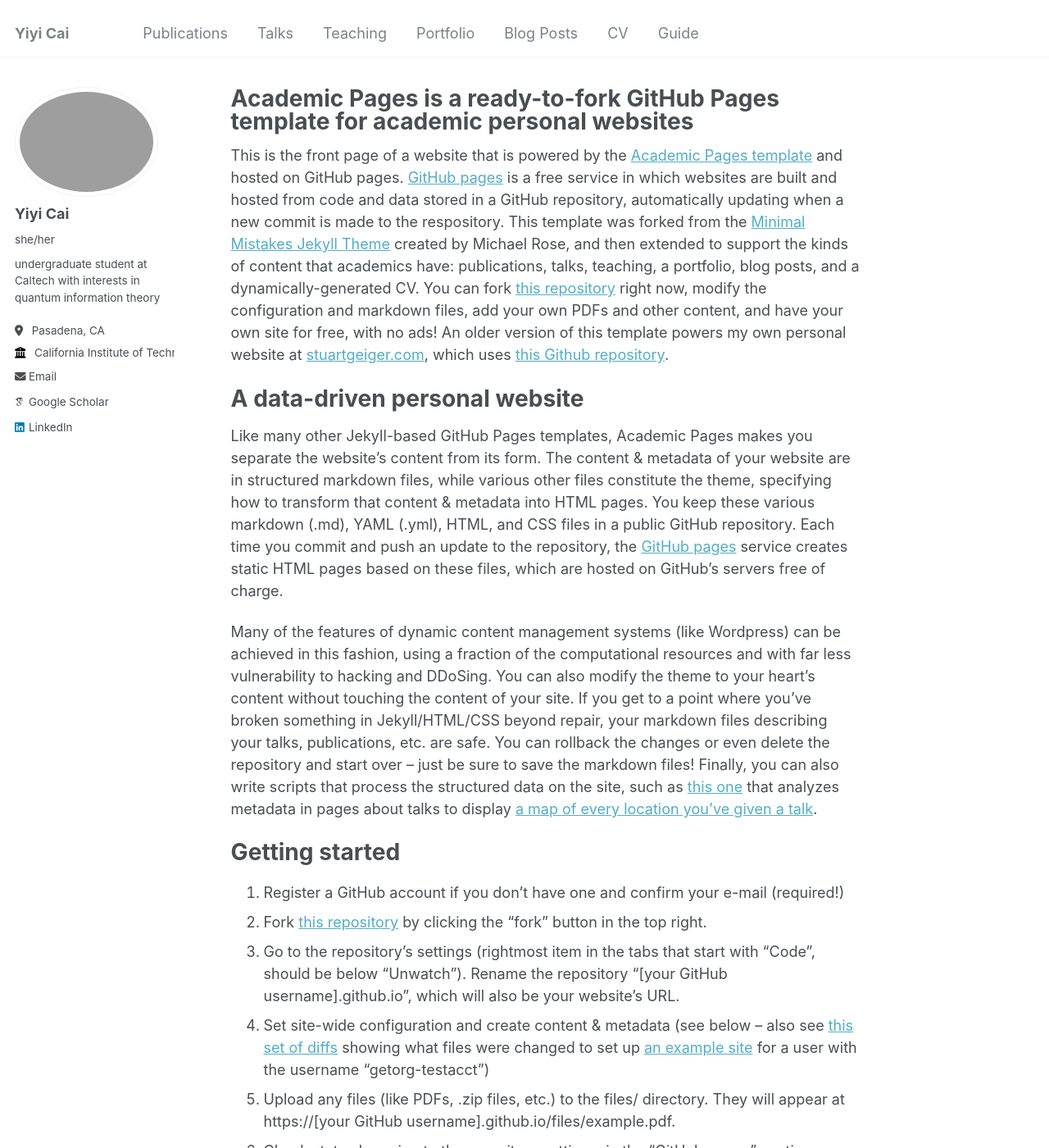
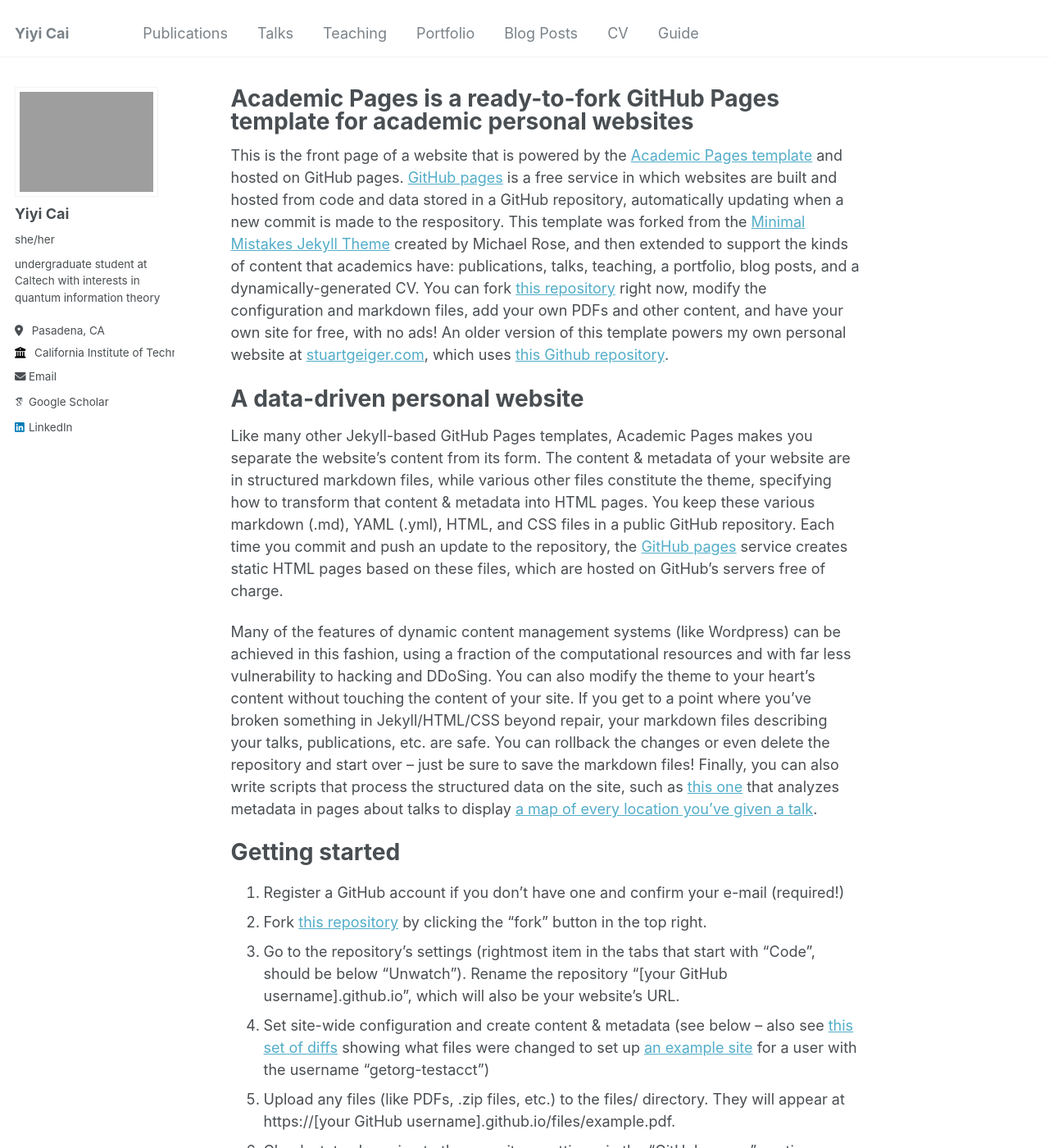
Before and after one commit to Yiyi-Cai/yiyi-cai.github.io, a Jekyll site: the page built from _pages/about.md, in a window 1280 px wide and 1400 px high. Shown: the whole window at 82% size. Built offline with Jekyll 4.4.1, drawn with Linux system fonts in a browser that asks for light colours; some web fonts are replaced.

Commit message:
Update _sidebar.scss

```diff
--- a/_sass/_sidebar.scss
+++ b/_sass/_sidebar.scss
@@ -79,7 +79,8 @@
 .author__avatar {
   display: table-cell;
   vertical-align: top;
-  width: 36px;
+  width: 50px;
+  height: 60px;
   // set width only, for non-square avatars
   // height: 36px;
 
@@ -91,7 +92,7 @@
 
   img {
     max-width: 175px;
-    border-radius: 50%;
+    border-radius: 0%;
 
     @include breakpoint($large) {
       padding: 5px;
```
